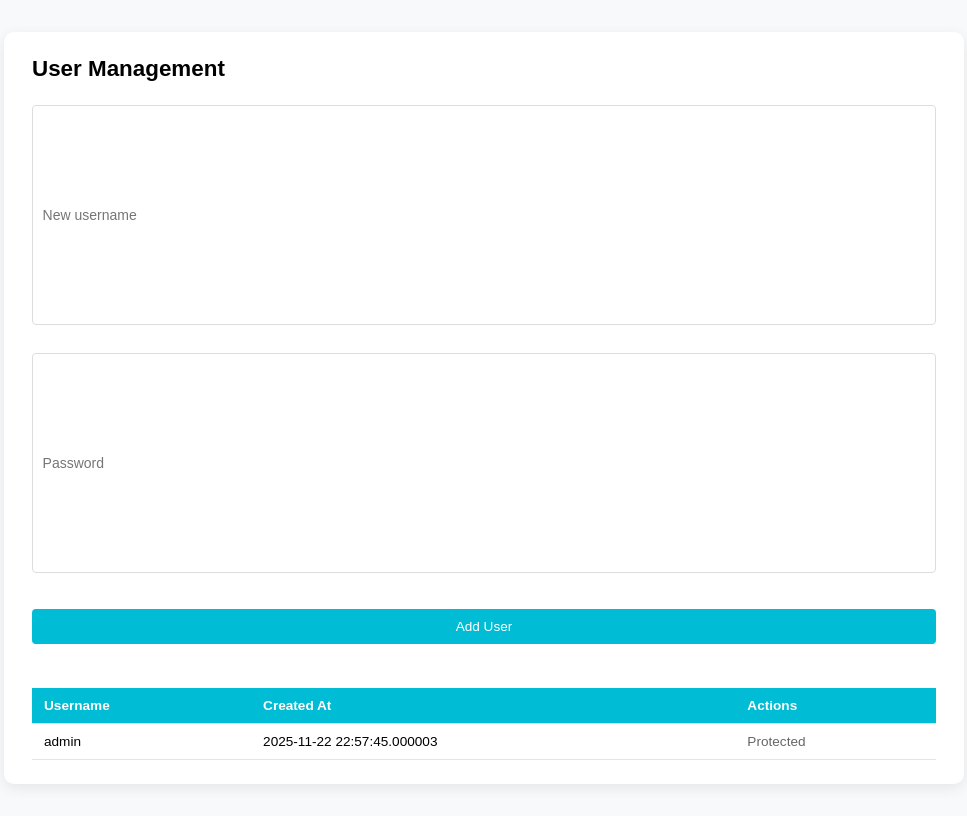
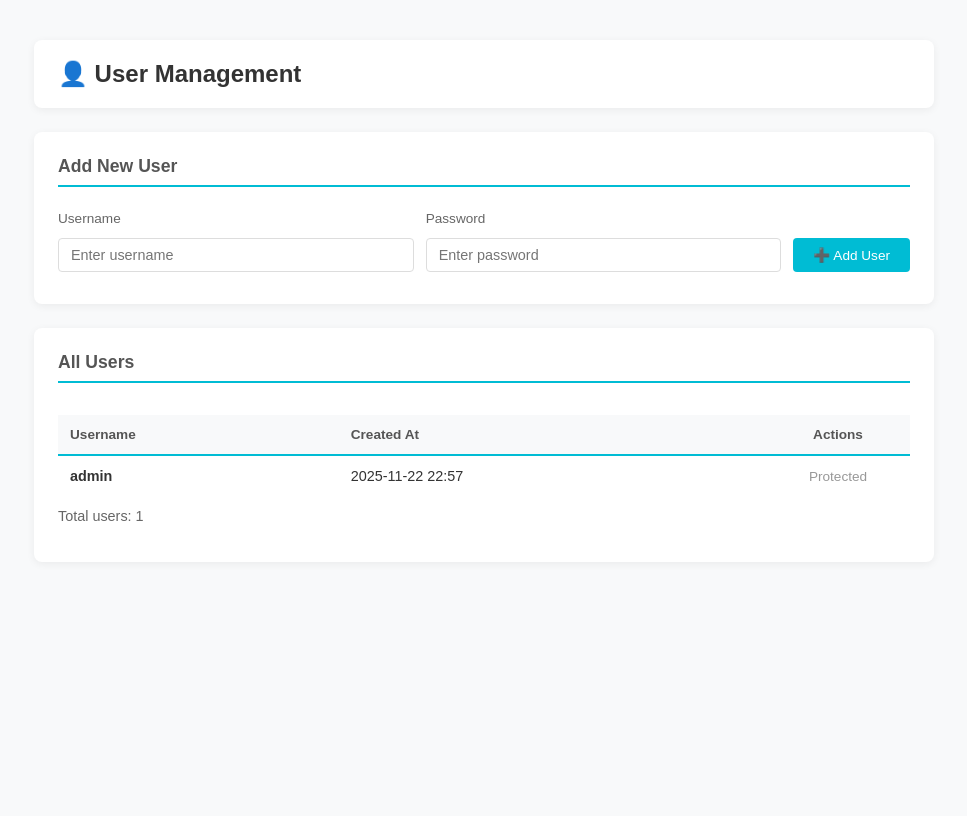
Before and after one commit to phil-keita/facturation, a Flask app: page /admin in a window 1280 px wide. Shown: the whole page, without its empty margins (156-1123 px from the left). After the commit the page ends 521 px from the top, so only its background shows below. Run offline with Flask 3, Linux system fonts and the light colour scheme; the visitor is signed in with stand-in values (Sample User, id 1); data comes from the database, SQL or seed files in the repository.

Commit message:
Redesign admin UI: cleaner layout, properly sized fields, organized sections

```diff
--- a/templates/admin.html
+++ b/templates/admin.html
@@ -6,34 +6,55 @@
     <title>Admin - Users</title>
     <link rel="stylesheet" href="/static/css/style.css">
     <style>
-      /* Dedicated admin layout to avoid global .container width (300px) */
-      .admin-page { max-width: 960px; margin: 32px auto; padding: 0 16px; }
-      .admin-card { background: #fff; padding: 24px 28px; border-radius: 10px; box-shadow: 0 4px 14px rgba(0,0,0,0.08); overflow: hidden; }
-      .admin-card h1 { margin-top:0; font-size: 1.4rem; }
-      .flash-messages { list-style: none; padding: 0; margin: 0 0 16px 0; }
-      .flash-messages li { padding: 8px 12px; border-radius: 6px; margin-bottom: 8px; font-size: 0.9rem; }
-      .flash-messages li.success { background:#e0f7fa; color:#006064; }
-      .flash-messages li.danger { background:#ffebee; color:#c62828; }
-      .flash-messages li.warning { background:#fff8e1; color:#ff8f00; }
-      .admin-form { display:flex; flex-wrap:wrap; gap:12px; margin-bottom:20px; }
-      .admin-form input { flex:1 1 220px; }
-      .admin-form button { flex:0 0 auto; padding:10px 18px; }
-      .admin-table-wrapper { overflow-x:auto; }
-      table.admin-table { width:100%; border-collapse: collapse; min-width:480px; }
-      table.admin-table thead { background:#00bcd4; color:#fff; }
-      table.admin-table th, table.admin-table td { padding:10px 12px; text-align:left; border-bottom:1px solid #e5e5e5; font-size:0.85rem; }
-      table.admin-table tbody tr:hover { background:#f5fafe; }
-      .btn { background:#00bcd4; color:#fff; border:none; padding:8px 14px; border-radius:4px; cursor:pointer; font-size:0.85rem; }
-      .btn:hover { background:#0097a7; }
-      .btn-danger { background:#e53935; }
-      .btn-danger:hover { background:#c62828; }
-      @media (max-width:600px){ .admin-card { padding:20px 18px; } .admin-form input { flex:1 1 100%; } }
+      /* Dedicated admin layout */
+      .admin-page { max-width: 900px; margin: 40px auto; padding: 0 20px; }
+      .admin-header { background: #fff; padding: 20px 24px; border-radius: 8px; box-shadow: 0 2px 8px rgba(0,0,0,0.06); margin-bottom: 24px; }
+      .admin-header h1 { margin: 0; font-size: 1.5rem; color: #333; }
+
+      .admin-section { background: #fff; padding: 24px; border-radius: 8px; box-shadow: 0 2px 8px rgba(0,0,0,0.06); margin-bottom: 24px; }
+      .admin-section h2 { margin: 0 0 16px 0; font-size: 1.1rem; color: #555; border-bottom: 2px solid #00bcd4; padding-bottom: 8px; }
+
+      .flash-messages { list-style: none; padding: 0; margin: 0 0 24px 0; }
+      .flash-messages li { padding: 10px 14px; border-radius: 6px; margin-bottom: 8px; font-size: 0.9rem; }
+      .flash-messages li.success { background:#d4edda; color:#155724; border-left: 4px solid #28a745; }
+      .flash-messages li.danger { background:#f8d7da; color:#721c24; border-left: 4px solid #dc3545; }
+      .flash-messages li.warning { background:#fff3cd; color:#856404; border-left: 4px solid #ffc107; }
+
+      .admin-form { display: grid; grid-template-columns: 1fr 1fr auto; gap: 12px; align-items: end; }
+      .admin-form .form-group { display: flex; flex-direction: column; }
+      .admin-form label { font-size: 0.85rem; color: #666; margin-bottom: 4px; font-weight: 500; }
+      .admin-form input { padding: 8px 12px; border: 1px solid #ddd; border-radius: 4px; font-size: 0.9rem; }
+      .admin-form input:focus { outline: none; border-color: #00bcd4; }
+      .admin-form button { padding: 9px 20px; margin-top: auto; }
+
+      .admin-table-wrapper { overflow-x: auto; margin-top: 16px; }
+      table.admin-table { width: 100%; border-collapse: collapse; }
+      table.admin-table thead { background: #f8f9fa; }
+      table.admin-table th { padding: 12px; text-align: left; font-size: 0.85rem; font-weight: 600; color: #555; border-bottom: 2px solid #00bcd4; }
+      table.admin-table td { padding: 12px; font-size: 0.9rem; color: #333; border-bottom: 1px solid #e9ecef; }
+      table.admin-table tbody tr:hover { background: #f8f9fa; }
+      table.admin-table tbody tr:last-child td { border-bottom: none; }
+
+      .btn { background: #00bcd4; color: #fff; border: none; padding: 8px 16px; border-radius: 4px; cursor: pointer; font-size: 0.85rem; font-weight: 500; transition: background 0.2s; }
+      .btn:hover { background: #0097a7; }
+      .btn-danger { background: #dc3545; }
+      .btn-danger:hover { background: #c82333; }
+
+      .user-count { font-size: 0.9rem; color: #666; margin-top: 12px; }
+
+      @media (max-width: 768px) {
+        .admin-form { grid-template-columns: 1fr; }
+        .admin-form button { width: 100%; }
+        .admin-page { padding: 0 16px; margin: 20px auto; }
+      }
     </style>
   </head>
   <body>
     <div class="admin-page">
-      <div class="admin-card">
-        <h1>User Management</h1>
+      <div class="admin-header">
+        <h1>👤 User Management</h1>
+      </div>
+
       {% with messages = get_flashed_messages(with_categories=true) %}
         {% if messages %}
           <ul class="flash-messages">
@@ -44,28 +65,45 @@
         {% endif %}
       {% endwith %}
 
+      <div class="admin-section">
+        <h2>Add New User</h2>
         <form method="post" class="admin-form" autocomplete="off">
-          <input name="username" placeholder="New username" required>
-          <input name="password" placeholder="Password" type="password" required>
-          <button class="btn" type="submit">Add User</button>
+          <div class="form-group">
+            <label for="username">Username</label>
+            <input name="username" id="username" placeholder="Enter username" required>
+          </div>
+          <div class="form-group">
+            <label for="password">Password</label>
+            <input name="password" id="password" type="password" placeholder="Enter password" required>
+          </div>
+          <button class="btn" type="submit">➕ Add User</button>
         </form>
+      </div>
 
+      <div class="admin-section">
+        <h2>All Users</h2>
         <div class="admin-table-wrapper">
           <table class="admin-table">
-            <thead><tr><th>Username</th><th>Created At</th><th>Actions</th></tr></thead>
+            <thead>
+              <tr>
+                <th>Username</th>
+                <th>Created At</th>
+                <th style="width: 120px; text-align: center;">Actions</th>
+              </tr>
+            </thead>
             <tbody>
             {% for u in users %}
               <tr>
-                <td>{{ u.username }}</td>
-                <td>{{ u.created_at }}</td>
-                <td>
+                <td><strong>{{ u.username }}</strong></td>
+                <td>{{ u.created_at.strftime('%Y-%m-%d %H:%M') }}</td>
+                <td style="text-align: center;">
                   {% if u.username != 'admin' %}
                   <form method="post" action="{{ url_for('admin_delete') }}" style="display:inline">
                     <input type="hidden" name="user_id" value="{{ u.id }}">
                     <button class="btn btn-danger" type="submit" onclick="return confirm('Delete user {{ u.username }}?')">Delete</button>
                   </form>
                   {% else %}
-                    <span style="opacity:0.6">Protected</span>
+                    <span style="opacity:0.5; font-size:0.85rem;">Protected</span>
                   {% endif %}
                 </td>
               </tr>
@@ -73,6 +111,7 @@
             </tbody>
           </table>
         </div>
+        <p class="user-count">Total users: {{ users|length }}</p>
       </div>
     </div>
   </body>
```
Lines whose indentation alone changed are shown as unchanged.
